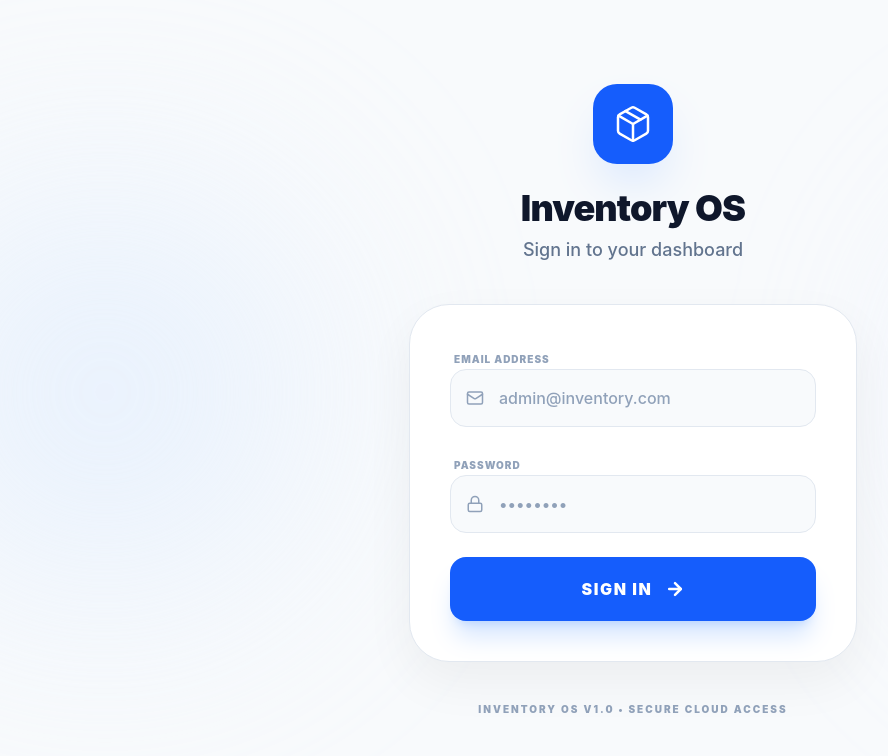
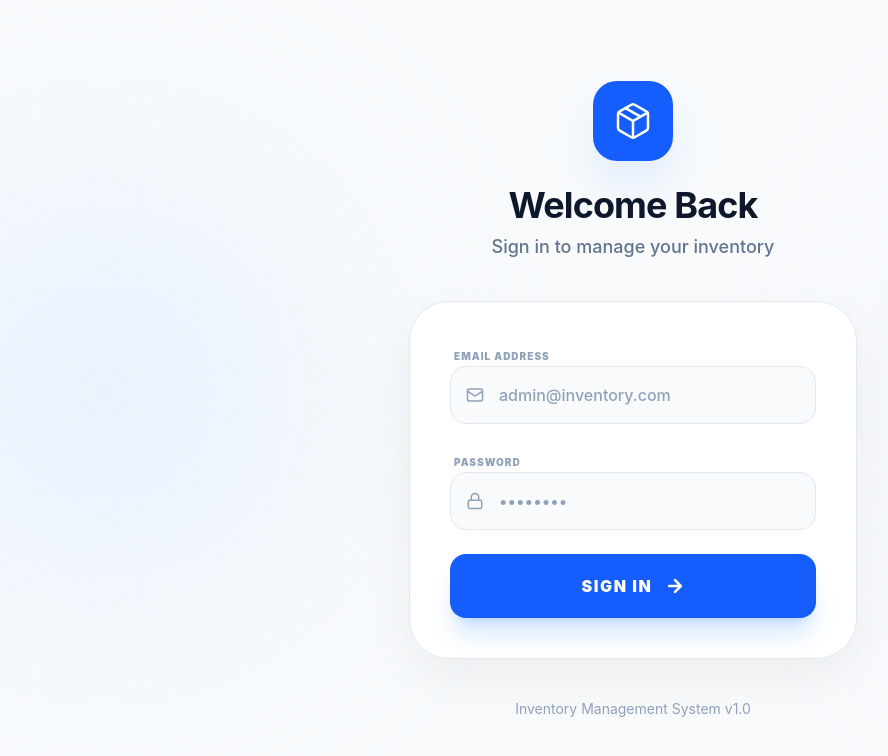
Before and after one commit to ab1mbola/inventory-sales, a React (Vite) app in the folder frontend/: page /login in a window 1280 px wide. Shown: the top 756 px of the page, without its empty margins (7-895 px from the left). Built offline with nearby package versions, Linux system fonts and the light colour scheme.

Commit message:
style(login): revert text content to preferred format

```diff
--- a/frontend/src/pages/Login.tsx
+++ b/frontend/src/pages/Login.tsx
@@ -40,8 +40,8 @@ export default function Login() {
           <div className="inline-flex items-center justify-center w-20 h-20 bg-blue-600 rounded-3xl shadow-2xl shadow-blue-500/20 mb-6 animate-bounce-subtle">
             <Package size={40} className="text-white" strokeWidth={1.5} />
           </div>
-          <h1 className="text-4xl font-black text-slate-900 tracking-tight">Inventory OS</h1>
-          <p className="text-slate-500 font-medium mt-2 text-lg">Sign in to your dashboard</p>
+          <h1 className="text-4xl font-bold text-slate-900 tracking-tight">Welcome Back</h1>
+          <p className="text-slate-500 font-medium mt-2 text-lg">Sign in to manage your inventory</p>
         </div>
 
         {/* Login Card */}
@@ -102,8 +102,8 @@ export default function Login() {
         </div>
 
         {/* Footer */}
-        <p className="text-center text-slate-400 text-[10px] font-black uppercase tracking-[0.2em] mt-10">
-          Inventory OS v1.0 • Secure Cloud Access
+        <p className="text-center text-slate-400 text-sm mt-10">
+          Inventory Management System v1.0
         </p>
       </div>
     </div>
```
